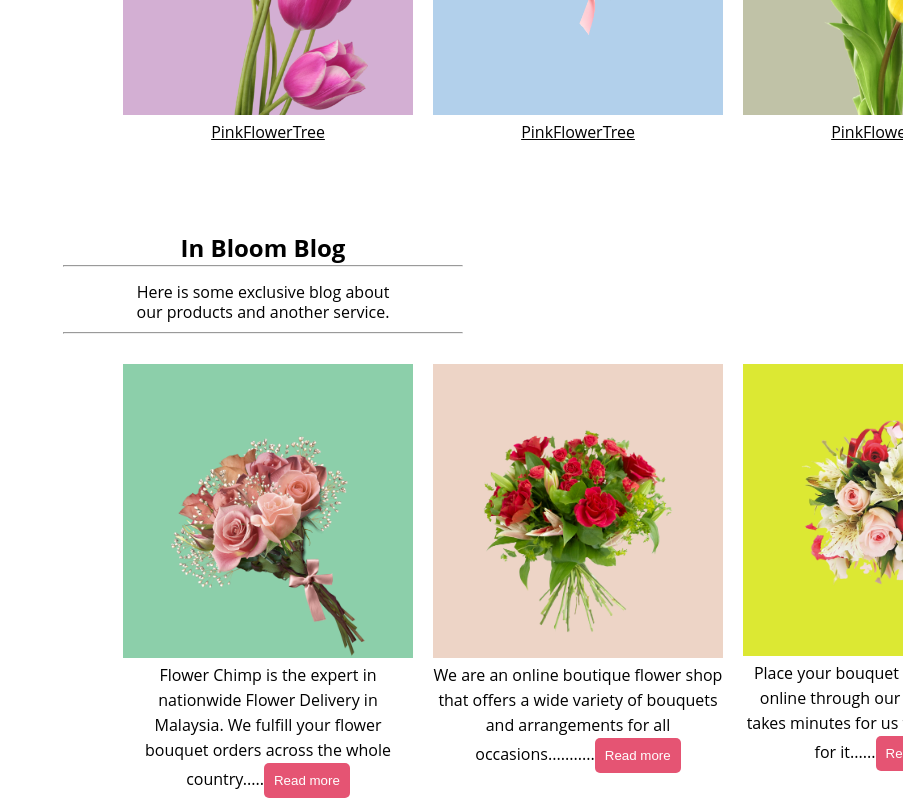
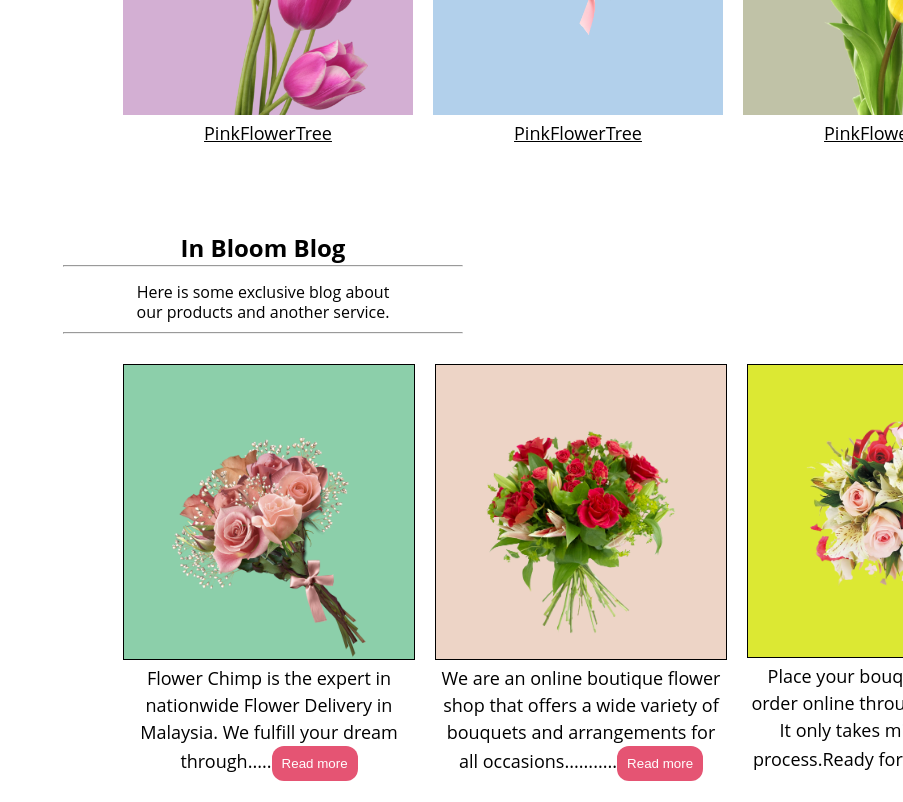
Before and after one commit to alfaz08/flower-shop-website, a plain HTML site: page index.html in a window 1280 px wide. Shown: the part 1020-1822 px from the top of the page, without its empty margins (377-1280 px from the left). Drawn offline with Linux system fonts and the light colour scheme.

Commit message:
Almost Final

```diff
--- a/index.html
+++ b/index.html
@@ -53,15 +53,15 @@
   <div class="featured-image-container">
     <div>
       <img class="featured-img-four" src="./flower/new2.png" alt="">
-      <figcaption class="caption">Flower Chimp is the expert in nationwide Flower Delivery in Malaysia. We fulfill your flower bouquet orders across the whole country.....<button class="btn">Read more</button></figcaption>
+      <figcaption class="caption">Flower Chimp is the expert in nationwide Flower Delivery in Malaysia. We fulfill your dream through.....<button class="btn">Read more</button></figcaption>
     </div>
       <div>
       <img class="featured-img-five" src="./flower/new1.png" alt="">
-      <figcaption class="caption">We are an online boutique flower shop that offers a wide variety of bouquets and arrangements for all occasions...........<button class="btn">Read more</button></figcaption>
+      <figcaption class="caption">We are an online boutique flower shop that offers a wide variety of bouquets and arrangements for all occasions...........<button class="btn">Read more</button><!--<button class="btn">Read more</button>--> </figcaption>
     </div>
     <div>
       <img class="featured-img-six" src="./flower/new3.png" alt="">
-      <figcaption class="caption">Place your bouquet of flowers order online through our website. It only takes minutes for us to process.Ready for it......<button class="btn">Read more</button></figcaption>
+      <figcaption class="caption">Place your bouquet of flowers order online through our website. It only takes minutes for us process.Ready for it......<button class="btn">Read more</button></figcaption>
     </div>
   </div>
 
--- a/style.css
+++ b/style.css
@@ -117,9 +117,9 @@ cursor: pointer;
  padding: 20%;
 }
 .caption{
-line-height: 25px;
-text-align: center;
-font-size: bold;
+line-height: 27px;
+text-align: justify;
+font-size: large;
 text-align: center;
 }
 
@@ -211,6 +211,7 @@ h2,p{
    padding-left: 45px;
    padding-right: 45px;
    width: 200px;
+   border: 1px solid black;
 
 }
 .featured-img-five{
@@ -221,7 +222,7 @@ h2,p{
    padding-right: 45px;
    padding-bottom: 25px;
    width: 200px;
-
+   border: 1px solid black;
 
 }
 .featured-img-six{
@@ -231,9 +232,10 @@ h2,p{
    padding-right: 45px;
    padding-bottom: 55px;
    width: 200px;
+   border: 1px solid black;
 }
 .btn{
-  border-radius: 5px;
+  border-radius: 12px;
   padding: 10px ;
   text-align: center;
 
```
